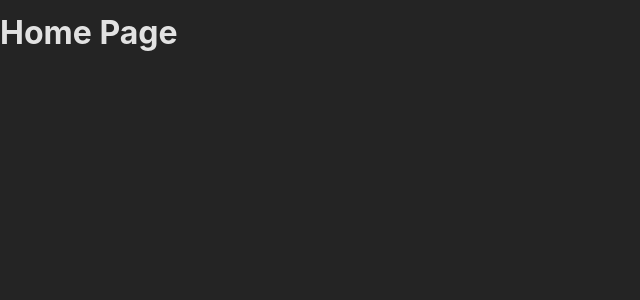
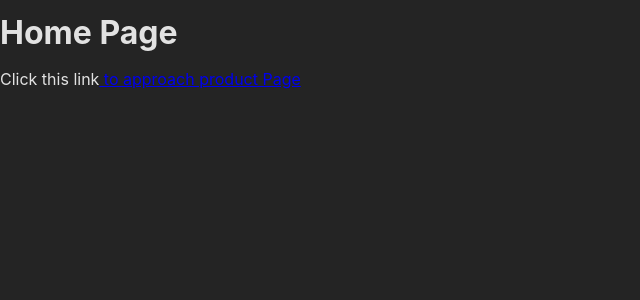
Before and after one commit to ngxpaul/React_Route-Navigate, a React (Create React App) app: page / in a window 1280 px wide. Shown: the top 300 px of the page, without its empty margins (0-640 px from the left). Built offline with nearby package versions, Linux system fonts and the light colour scheme.

Commit message:
327. Navigating between Pages with Links

```diff
--- a/src/App.js
+++ b/src/App.js
@@ -1,10 +1,17 @@
 import HomePage from "./page/Home";
 import ProductPage from "./page/product";
-import { createBrowserRouter, RouterProvider } from "react-router-dom";
-const router = createBrowserRouter([
-  { path: "/", element: <HomePage /> },
-  { path: "/product-page", element: <ProductPage /> },
-]);
+import { createBrowserRouter, RouterProvider , createRoutesFromElements, Route } from "react-router-dom";
+// const router = createBrowserRouter([
+//   { path: "/", element: <HomePage /> },
+//   { path: "/product-page", element: <ProductPage /> },
+// ]);
+const routeDefinitions =createRoutesFromElements(
+  <Route>
+    <Route path="/" element={<HomePage />} />
+    <Route path="/product-page" element={<ProductPage />} />
+  </Route>
+);
+const router =createBrowserRouter(routeDefinitions)
 function App() {
   return <RouterProvider router={router} />;
 }
--- a/src/page/Home.js
+++ b/src/page/Home.js
@@ -1,7 +1,13 @@
+import {Link} from 'react-router-dom';
+
 function HomePage(){
     return (
         <div>
             <h1>Home Page</h1>
+        <p>
+        Click this link<Link to='/product-page'>  to approach product Page</Link>
+
+        </p>
         </div>
     )
 }
--- a/src/page/product.js
+++ b/src/page/product.js
@@ -1,7 +1,11 @@
+import {Link} from 'react-router-dom';
 function ProductPage() {
   return (
     <div>
       <h1>Product Page</h1>
+      <p>
+        Click this link<Link to='/'> to approach HomePage</Link>
+      </p>
     </div>
   );
 }
```
